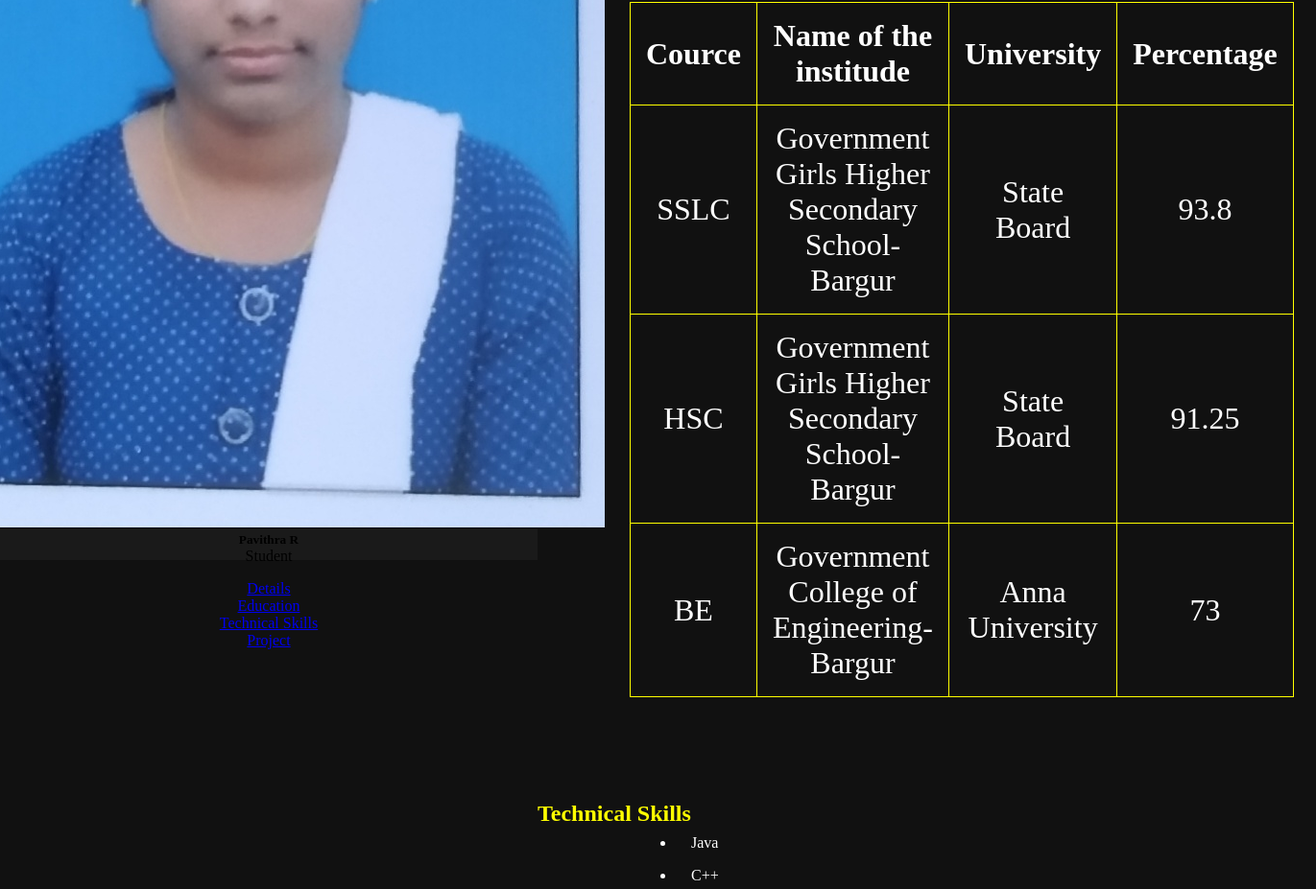
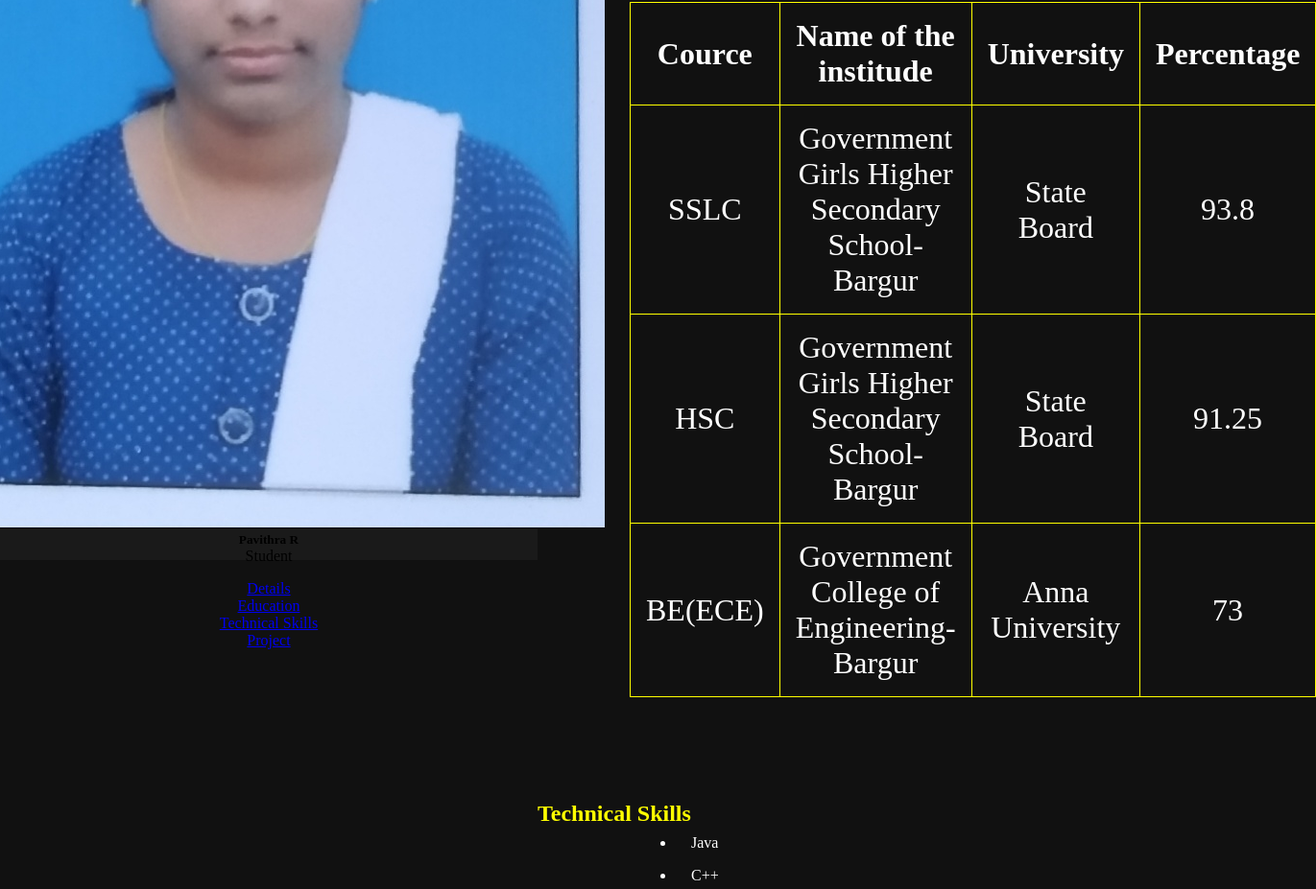
Before and after one commit to Pavii123/Pavi.github.io, a plain HTML site: page index.html in a window 1280 px wide. Shown: the part 216-1143 px from the top of the page at 96% size, 1371 px wide, since content can reach past the window. Drawn offline with Linux system fonts and the light colour scheme.

Commit message:
Update index.html

```diff
--- a/index.html
+++ b/index.html
@@ -59,7 +59,7 @@
             <td>91.25</td>
         </tr>
         <tr>
-            <td>BE</td>
+            <td>BE(ECE)</td>
             <td>Government College of Engineering-Bargur</td>
             <td>Anna University</td>
             <td>73</td>
```
